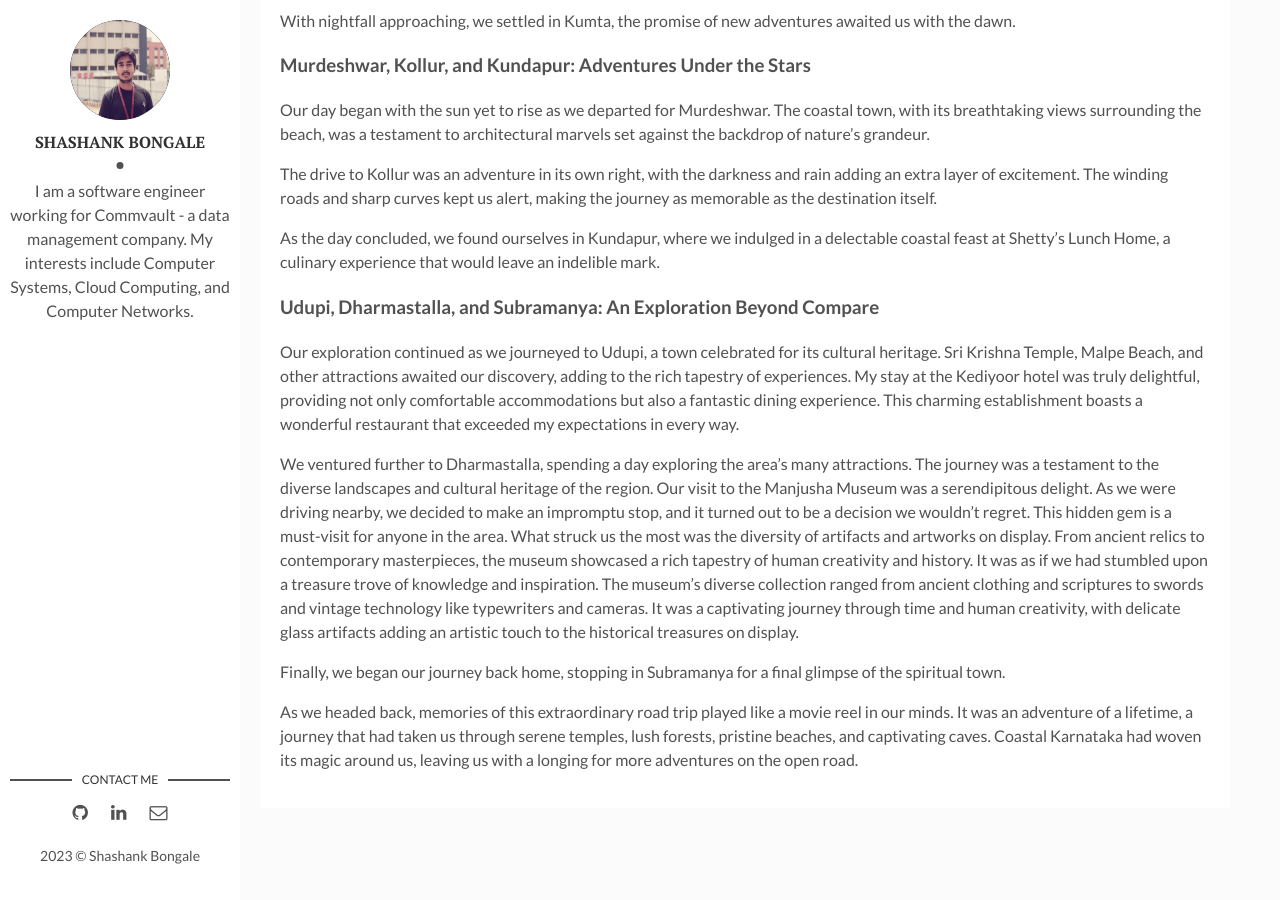
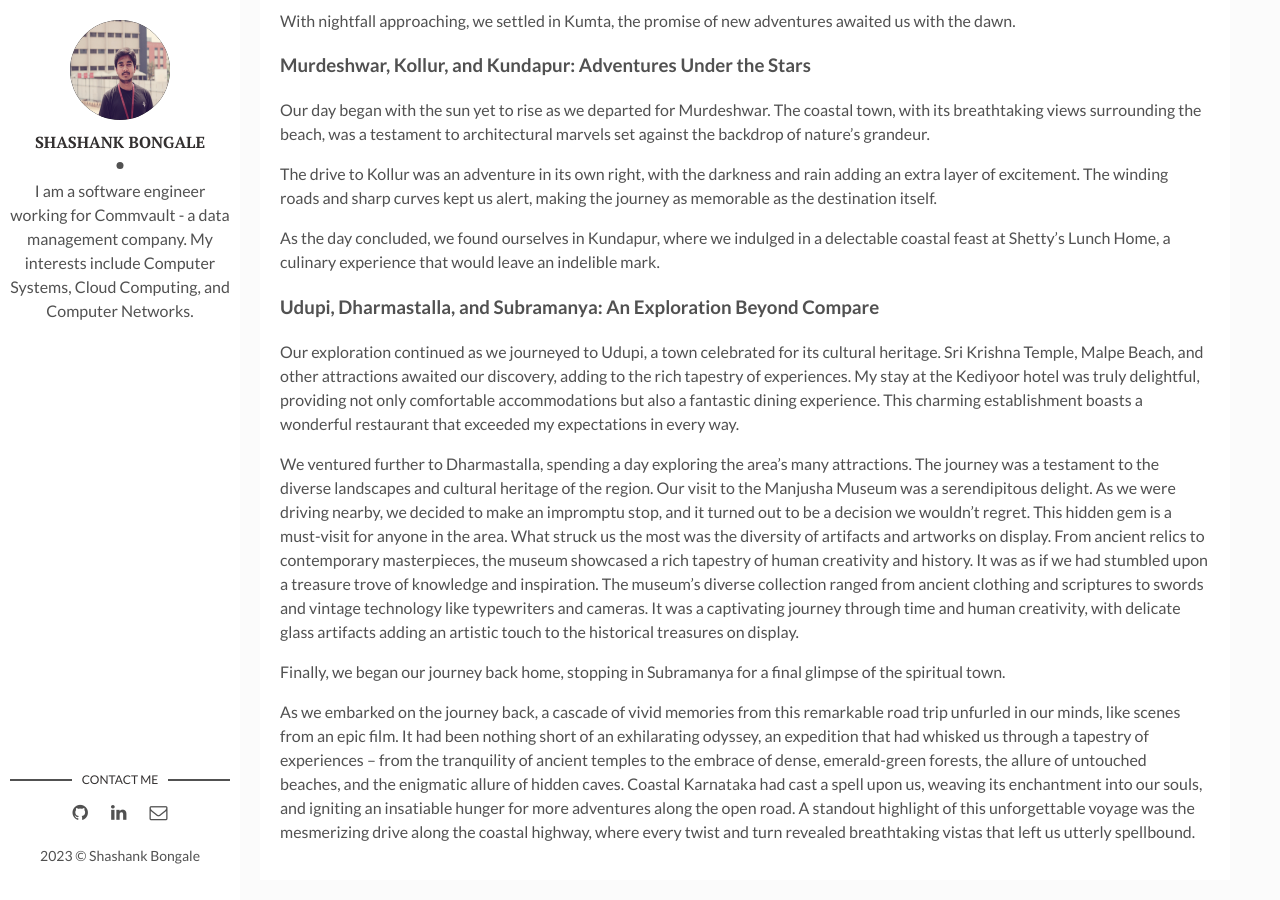
Before and after one commit to ShashankBongale/ShashankBongale.github.io, a Jekyll site: the page built from _posts/2023-09-24-Coastal-Karnataka-Odyssey.markdown, in a window 1280 px wide and 900 px high, scrolled down 794 px. Built offline with Jekyll 4.4.1, drawn with Linux system fonts in a browser that asks for light colours.

```diff
--- a/_posts/2023-09-24-Coastal-Karnataka-Odyssey.markdown
+++ b/_posts/2023-09-24-Coastal-Karnataka-Odyssey.markdown
@@ -41,4 +41,4 @@ We ventured further to Dharmastalla, spending a day exploring the area's many at
 
 Finally, we began our journey back home, stopping in Subramanya for a final glimpse of the spiritual town.
 
-As we headed back, memories of this extraordinary road trip played like a movie reel in our minds. It was an adventure of a lifetime, a journey that had taken us through serene temples, lush forests, pristine beaches, and captivating caves. Coastal Karnataka had woven its magic around us, leaving us with a longing for more adventures on the open road.
+As we embarked on the journey back, a cascade of vivid memories from this remarkable road trip unfurled in our minds, like scenes from an epic film. It had been nothing short of an exhilarating odyssey, an expedition that had whisked us through a tapestry of experiences – from the tranquility of ancient temples to the embrace of dense, emerald-green forests, the allure of untouched beaches, and the enigmatic allure of hidden caves. Coastal Karnataka had cast a spell upon us, weaving its enchantment into our souls, and igniting an insatiable hunger for more adventures along the open road. A standout highlight of this unforgettable voyage was the mesmerizing drive along the coastal highway, where every twist and turn revealed breathtaking vistas that left us utterly spellbound.
```
Also changed, not shown: other parts of _posts/2023-09-24-Coastal-Karnataka-Odyssey.markdown (+1 -1 lines).
